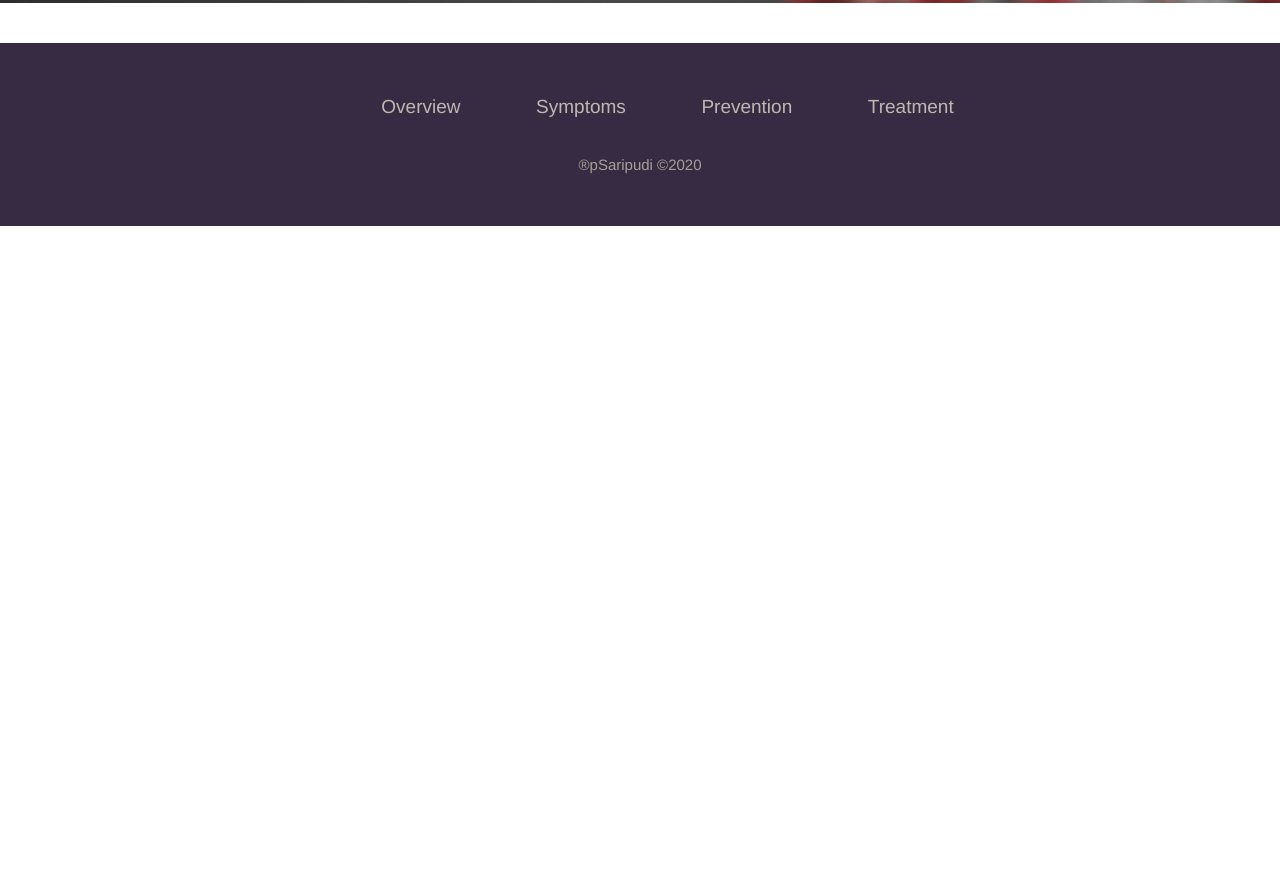
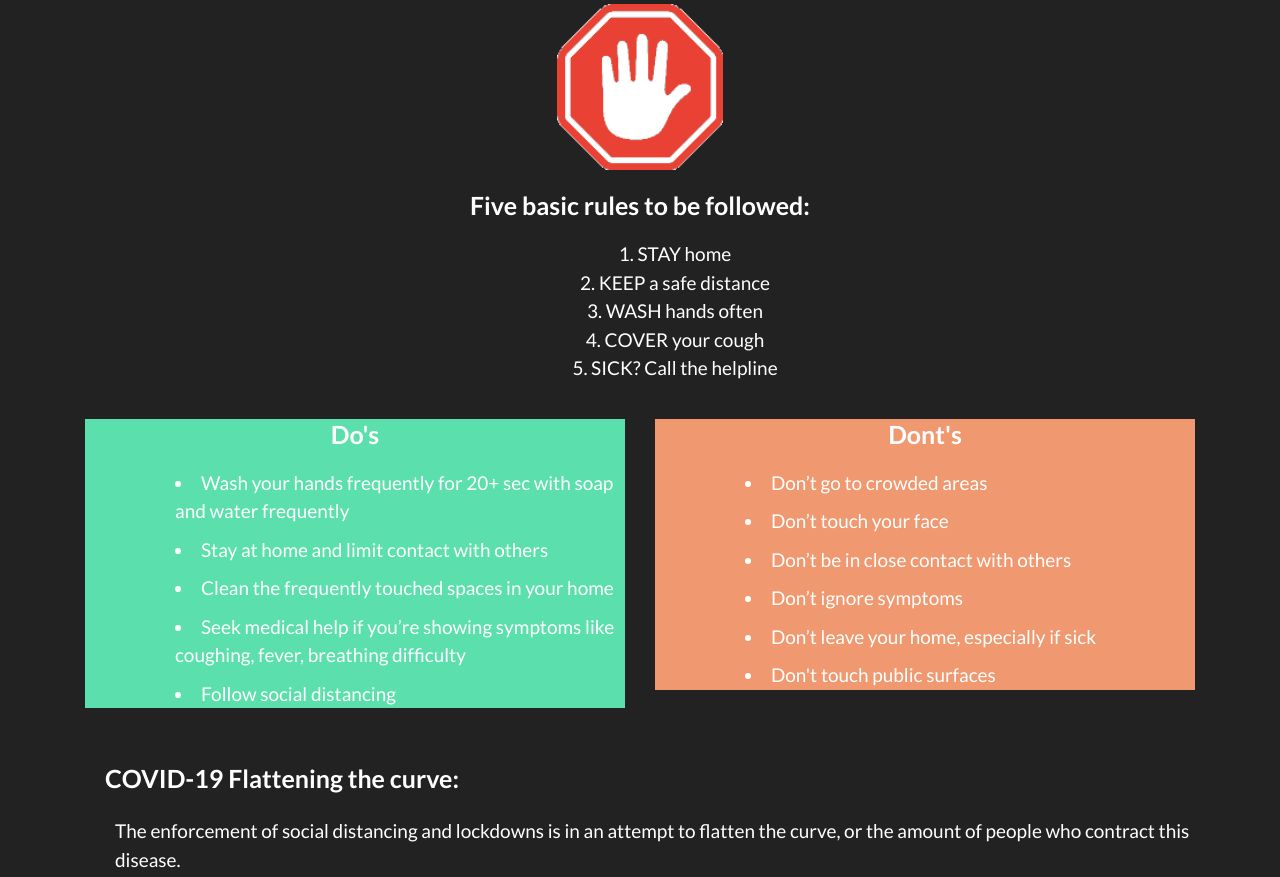
Before and after one commit to Prasanna-Saripudi/SW-APP-DEV, a plain HTML site: page Project0/prevention.html in a window 1280 px wide. Shown: the part 467-1344 px from the top of the page. Before the commit the page ends 800 px from the top, so only its background shows below. Drawn offline with nearby package versions, Linux system fonts and the light colour scheme.

Commit message:
third page commit

```diff
--- a/Project0/css/style.css
+++ b/Project0/css/style.css
@@ -1,6 +1,6 @@
 #bg_image {
     background-image: url(../assets/virus1.jpg);
-    height: 400px;
+    height: 370px;
     width: auto;
     background-size: cover;
     background-position: center;
@@ -15,20 +15,20 @@
     color: beige;
 }
 
-dt,h4 {
+.container dt, .container h4 {
     font-style: normal;
     font-weight: 550;
     margin: 20px;
     font-size: 25px;
 }
 
-dd, ul li {
+.container dd, .container ul li, .container ol li, .rules li {
     font-style: normal;
     font-weight: 400;
     font-size: 19px;
     margin-left: 30px;
 }
-dd li,ul li{
+.container dd li,.container ul li{
     margin-top: 10px;
     margin-left: 60px;
     margin-bottom: 9px;
@@ -75,11 +75,13 @@ dd li,ul li{
 }
 .nav_item{
     font-style: normal;
-    font-size: 15px;
+    font-size: 18px;
     color: beige;
 }
 
-.row {
-  display: flex;
-  flex-wrap: wrap;
+.dos{
+    background-color: rgb(91, 224, 173);
 }
+.donts{
+    background-color: rgb(240, 153, 112);
+}
--- a/Project0/prevention.html
+++ b/Project0/prevention.html
@@ -4,13 +4,13 @@
 <head>
     <title>My Webpage</title>
     <meta name="viewport" content="width=device-width, initial-scale=1">
-    <link rel="stylesheet" href="https://maxcdn.bootstrapcdn.com/bootstrap/3.4.1/css/bootstrap.min.css">
+    <link rel="stylesheet" href="https://maxcdn.bootstrapcdn.com/bootswatch/4.1.0/darkly/bootstrap.min.css">
     <link rel="stylesheet" href="css/style.css">
 </head>
 
 <body>
     <div>
-        <nav class="navbar navbar-light navbar-expand-md" style="background-color: rgb(55, 43, 68); height: 50px">
+        <nav class="navbar navbar-light navbar-expand-md" style="background-color: rgb(55, 43, 68);">
             <div class="container-fluid"><a class="navbar-brand" href="index.html">COVID-19</a>
                 <div class="collapse navbar-collapse" id="navcol-1">
                     <ul class="nav navbar-nav">
@@ -29,6 +29,56 @@
         </nav>
     </div>
     <div data-bs-parallax-bg="true" id="bg_image"><span id="Topic">Prevention</span></div>
+    <br>
+    <div class="container">
+        <p style="text-align: center;"><img src="assets/fiverules.gif" width="15%"></p>
+        <h4 style="text-align: center;">Five basic rules to be followed:</h4>
+        <ol class="rules" style="text-align: center; list-style-position: inside;">
+            <li>STAY home</li>
+            <li>KEEP a safe distance</li>
+            <li>WASH hands often</li>
+            <li>COVER your cough</li>
+            <li>SICK? Call the helpline</li>
+        </ol>
+        <div class="row">
+            <div class="col-sm-6">
+                <div class="dos">
+                    <h4 style="text-align: center;">Do's</h4>
+                    <dd>
+                        <li>Wash your hands frequently for 20+ sec with soap and water frequently</li>
+                        <li>Stay at home and limit contact with others</li>
+                        <li>Clean the frequently touched spaces in your home</li>
+                        <li>Seek medical help if you’re showing symptoms like coughing, fever, breathing difficulty
+                        </li>
+                        <li>Follow social distancing</li>
+                    </dd>
+                </div>
+            </div>
+            <div class="col-sm-6">
+                <div class="donts">
+                    <h4 style="text-align: center;">Dont's</h4>
+                    <dd>
+                        <li>Don’t go to crowded areas</li>
+                        <li>Don’t touch your face</li>
+                        <li>Don’t be in close contact with others</li>
+                        <li>Don’t ignore symptoms</li>
+                        <li>Don’t leave your home, especially if sick</li>
+                        <li>Don't touch public surfaces</li>
+                    </dd>
+                </div>
+            </div>
+        </div>
+        <br>
+        <dl>
+            <dt>COVID-19 Flattening the curve:</dt>
+            <dd>The enforcement of social distancing and lockdowns is in an attempt to flatten the curve, or the amount
+                of
+                people who
+                contract this disease.</dd>
+        </dl>
+        <p style="text-align: center;"><img src="assets/flattencurve.jpeg" width=65%></p>
+        <p style="text-align: center;"><img src="assets/prevention1.png" width=65%></p>
+    </div>
     <br></br>
     <footer class="footr">
         <ul class="list-inline">
```
Also changed, not shown: Project0/index.html (+3 -3 lines), Project0/symptoms.html (+5 -5 lines), Project0/treatment.html (+2 -2 lines), Project0/assets/fiverules.gif (added), Project0/assets/flattencurve.jpeg (added).
